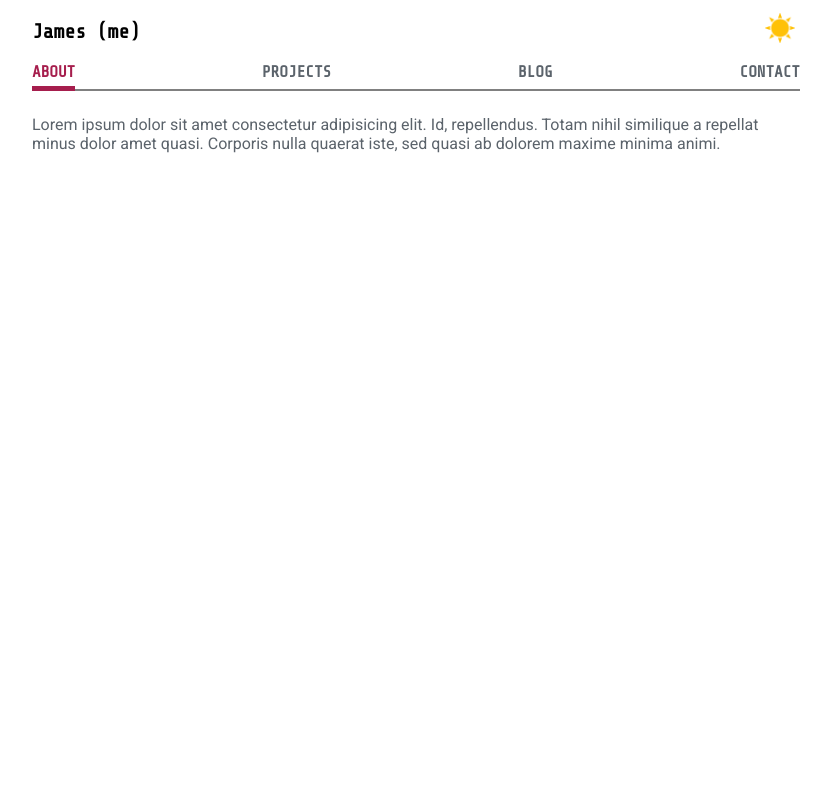
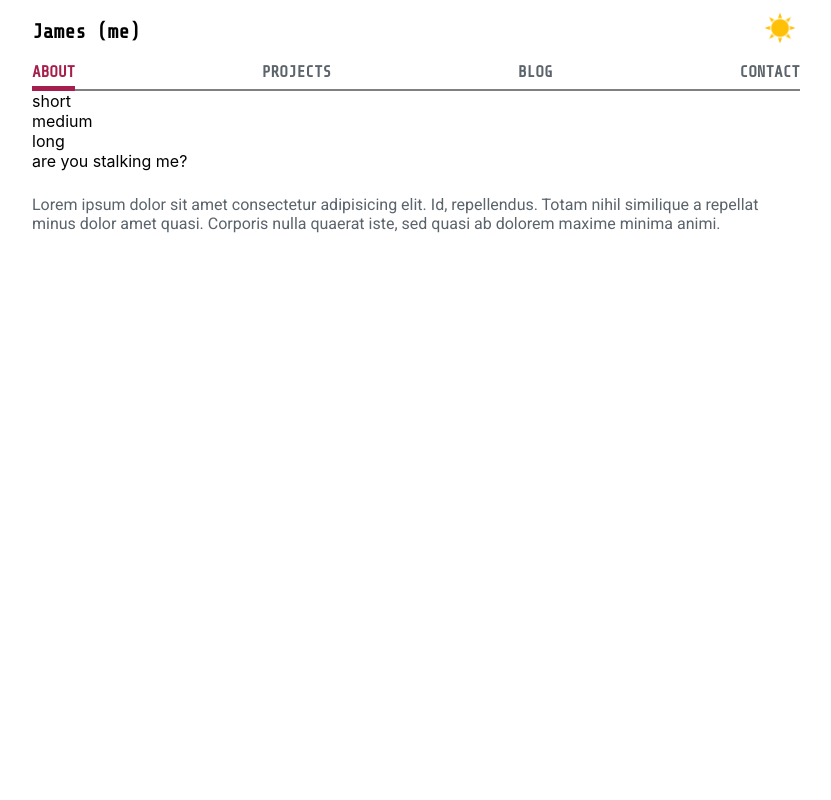
Before and after one commit to jamesncox/portfolio-v2, a React (Create React App) app: page / in a window 1280 px wide. Shown: the top 800 px of the page, without its empty margins (224-1055 px from the left). Built offline with nearby package versions, Linux system fonts and the light colour scheme.

Commit message:
Update BioSelect and import to About.js

```diff
--- a/src/components/about/About.js
+++ b/src/components/about/About.js
@@ -1,11 +1,10 @@
 import React from 'react'
+import BioSelect from './BioSelect'
 
 function About() {
 
     return (
-        <div id="about" className="practice-scroll">
-          Lorem ipsum dolor sit amet consectetur adipisicing elit. Id, repellendus. Totam nihil similique a repellat minus dolor amet quasi. Corporis nulla quaerat iste, sed quasi ab dolorem maxime minima animi.
-        </div>
+        <BioSelect />
     )
 }
 
--- a/src/components/about/BioSelect.js
+++ b/src/components/about/BioSelect.js
@@ -1,7 +1,15 @@
-import react from 'react'
+import React from 'react'
 
 function BioSelect() {
 
+    return (
+        <nav id="about">
+            <div>short</div>
+            <div>medium</div>
+            <div>long</div>
+            <div>are you stalking me?</div>
+        </nav>
+    )
 }
 
 export default BioSelect
--- a/src/components/layout/NavBar.js
+++ b/src/components/layout/NavBar.js
@@ -15,7 +15,7 @@ function NavBar() {
             smooth={true}
             offset={-120}
             // duration={400}
-            isDynamic={true}
+            // isDynamic={true}
           >
             About
           </Link>
@@ -30,7 +30,7 @@ function NavBar() {
             smooth={true}
             offset={-120}
             // duration={400}
-            isDynamic={true}
+            // isDynamic={true}
           >
             Projects
           </Link>
@@ -45,7 +45,7 @@ function NavBar() {
             smooth={true}
             offset={-120}
             // duration={400}
-            isDynamic={true}
+            // isDynamic={true}
           >
             Blog
           </Link>
@@ -60,7 +60,7 @@ function NavBar() {
             smooth={true}
             offset={-120}
             // duration={400}
-            isDynamic={true}
+            // isDynamic={true}
           >
             Contact
           </Link>
```
